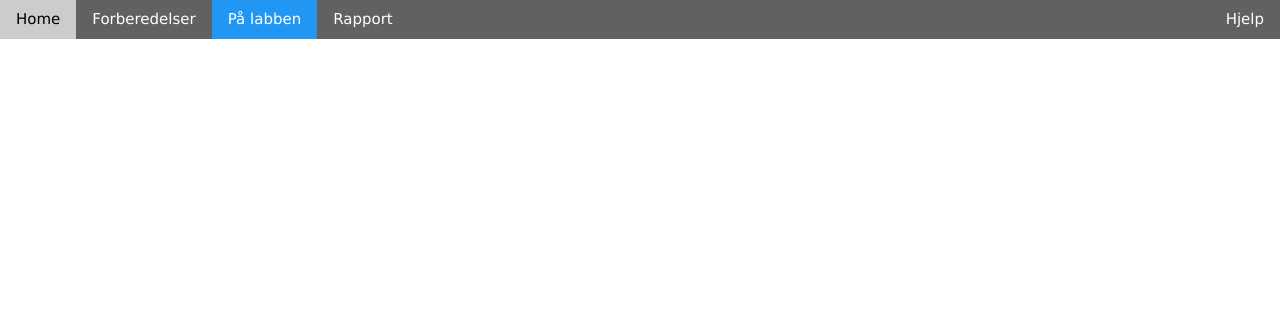
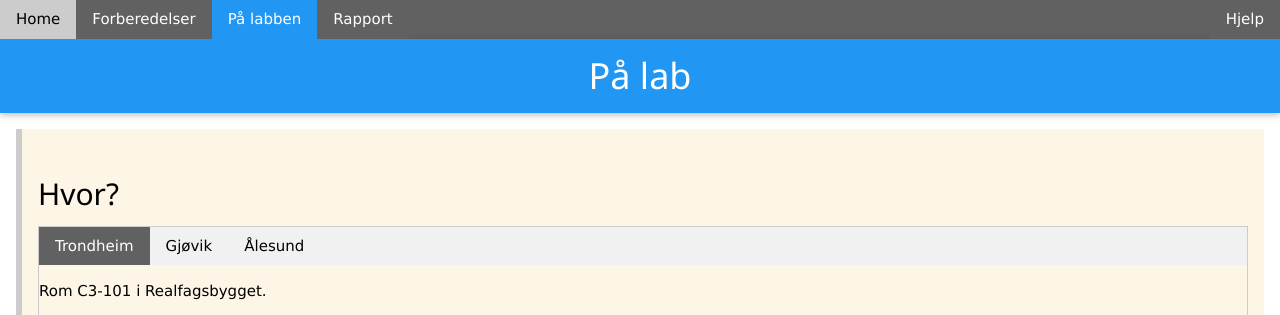
Before and after one commit to Northo/LabPage, a PHP site: page /lab.phtml in a window 1280 px wide. Shown: the top 315 px of the page. Run offline with PHP 8.4, Linux system fonts and the light colour scheme.

Commit message:
Adds tabbed where-widget

```diff
--- a/lab.phtml
+++ b/lab.phtml
@@ -1,3 +1,64 @@
 <?php $activePage = "lab.phtml"; ?>
 <?php include 'head.phtml'; ?>
+
+<div class="w3-container w3-blue w3-center w3-card">
+<h1>På lab</h1>
+</div>
+
+<section class="w3-container w3-panel w3-sand w3-margin w3-padding-32 w3-leftbar">
+<h2>Hvor?</h2>
+
+<section class="w3-border">
+<script>
+function updateLocation() {
+	let radios = document.getElementsByName("location");
+	/* Yes, I know this is ugly */
+	for (let radio of radios) {
+		if (radio.checked) {
+			radio.labels[0].classList.add("w3-dark-gray");
+			radio.labels[1].classList.remove("w3-hide");
+		} else {
+			radio.labels[0].classList.remove("w3-dark-gray");
+			radio.labels[1].classList.add("w3-hide");
+		}
+	}
+}
+</script>
+<div class="w3-bar w3-light-gray" onchange="updateLocation()">
+<label class="w3-dark-gray">
+<input class="w3-hide" type="radio" name="location" id="trondheim">
+<div class="w3-bar-item w3-button">Trondheim</div>
+</label>
+
+<label>
+<input class="w3-hide" type="radio" name="location" id="gjovik">
+<div class="w3-bar-item w3-button">Gjøvik</div>
+</label>
+
+<label>
+<input class="w3-hide" type="radio" name="location" id="alesund">
+<div class="w3-bar-item w3-button">Ålesund</div>
+</label>
+</div>
+
+<label for="trondheim">
+<p>Rom C3-101 i Realfagsbygget.</p>
+<iframe width="600" height="420" frameborder="0" scrolling="no" marginheight="0" marginwidth="0" src="https://use.mazemap.com/embed.html#v=1&zlevel=3&center=10.406247,63.415877&zoom=17.7&sharepoitype=poi&sharepoi=404271&campusid=1&utm_medium=iframe" style="border: 1px solid grey" allow="geolocation"></iframe><br/><small><a href="https://www.mazemap.com/">Map by MazeMap</a></small>
+</label>
+
+
+<label for="gjovik" class="w3-hide">
+<p>Rom C3-1 i Kunnskapshuset.</p>
+<iframe width="600" height="420" frameborder="0" scrolling="no" marginheight="0" marginwidth="0" src="https://use.mazemap.com/embed.html#v=1&zlevel=3&center=10.676408,60.789054&zoom=17.8&campusid=55&sharepoitype=poi&sharepoi=1137452&utm_medium=iframe" style="border: 1px solid grey" allow="geolocation"></iframe><br/><small><a href="https://www.mazemap.com/">Map by MazeMap</a></small>
+</label>
+
+
+<label for="alesund" class="w3-hide">
+<p>Rom C301 i Finneths bygg.</p>
+<iframe width="600" height="420" frameborder="0" scrolling="no" marginheight="0" marginwidth="0" src="https://use.mazemap.com/embed.html#v=1&zlevel=3&center=6.235597,62.472048&zoom=18.9&campusid=91&sharepoitype=poi&sharepoi=1000290547&utm_medium=iframe" style="border: 1px solid grey" allow="geolocation"></iframe><br/><small><a href="https://www.mazemap.com/">Map by MazeMap</a></small>
+</label>
+</section>
+
+
+</section>
 <?php include 'footer.phtml'; ?>
```
